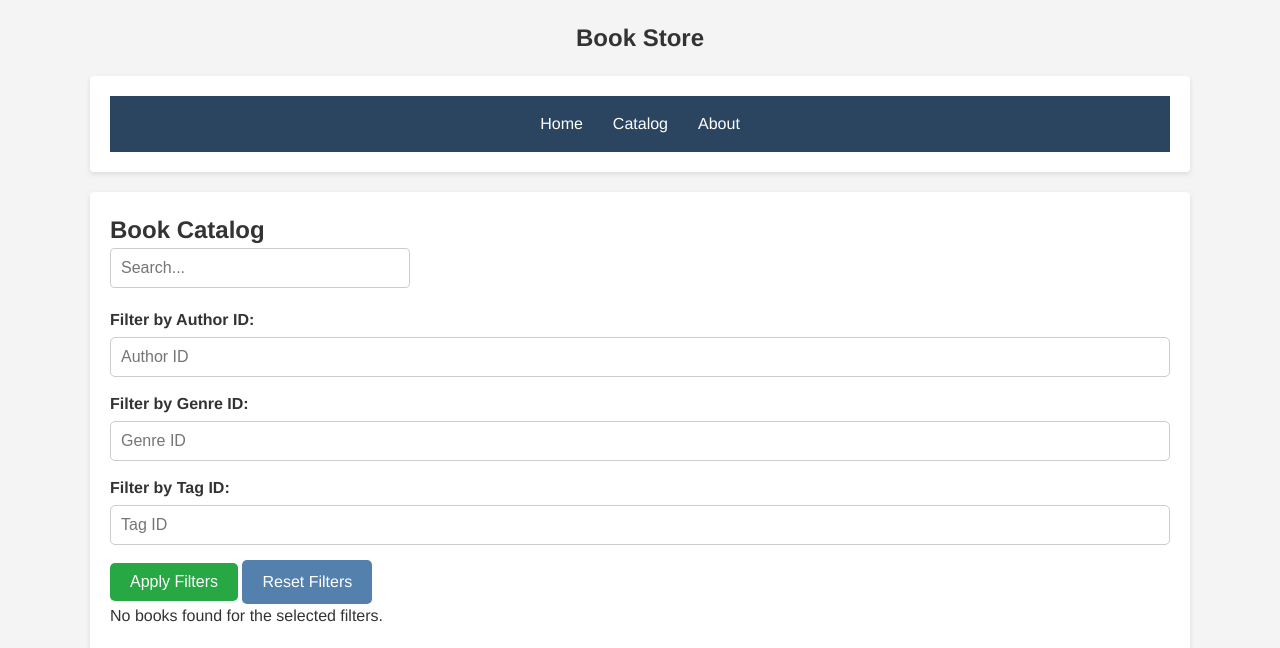
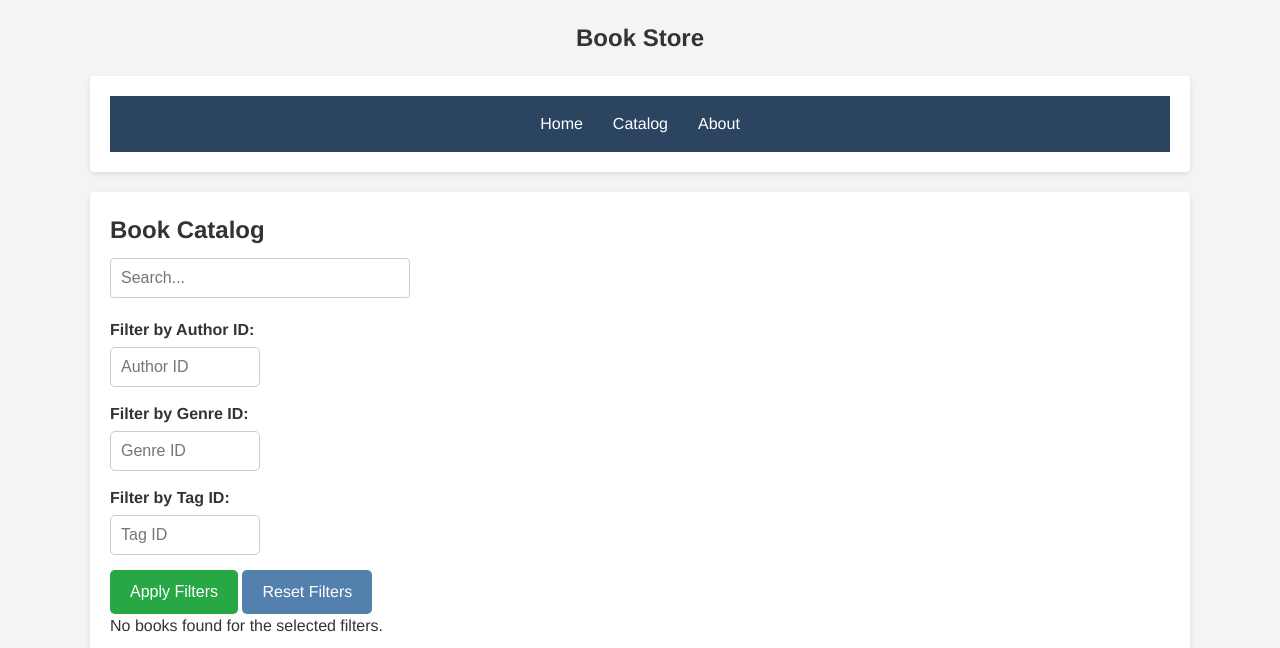
Before and after one commit to alkomij/Book-Collection-Using-PyMongo, a Flask app: page /catalog in a window 1280 px wide. Shown: the top 648 px of the page. Run offline with Flask 3, Linux system fonts and the light colour scheme; data that the repository does not hold is empty.

Commit message:
CSS formatting

```diff
--- a/static/css/style.css
+++ b/static/css/style.css
@@ -93,6 +93,10 @@ footer p {
     background-color: #218838;
 }
 
+#applyFilter {
+    padding: 13px 20px;
+}
+
 .btn-danger {
     background-color: #dc3545;
 }
@@ -102,6 +106,7 @@ footer p {
 }
 
 .form-group {
+    width: 150px;
     margin-bottom: 15px;
 }
 
@@ -172,6 +177,7 @@ tr:nth-child(even) {
     color: #fff;
 }
 .search-form {
+    margin-top: 10px;
     margin-bottom: 20px;
 }
 
--- a/templates/catalog.html
+++ b/templates/catalog.html
@@ -26,7 +26,7 @@
             <input type="number" id="tagId" name="tagId" placeholder="Tag ID">
         </div>
 
-        <button type="submit" class="btn btn-primary">Apply Filters</button>
+        <button type="submit" id="applyFilter" class="btn btn-primary">Apply Filters</button>
         <a href="{{ url_for('catalog') }}" class="btn btn-secondary">Reset Filters</a>
     </form>
 
```
